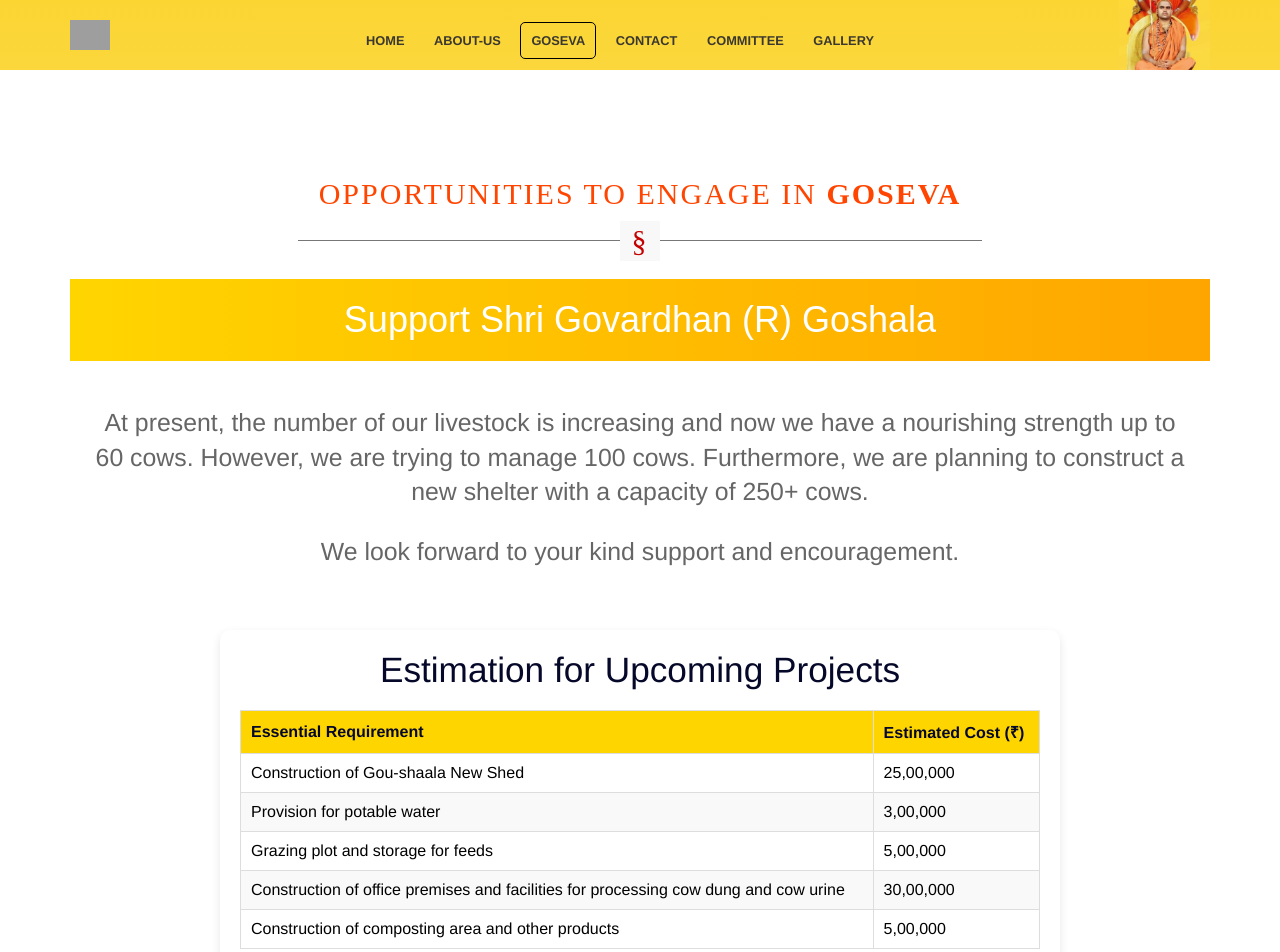
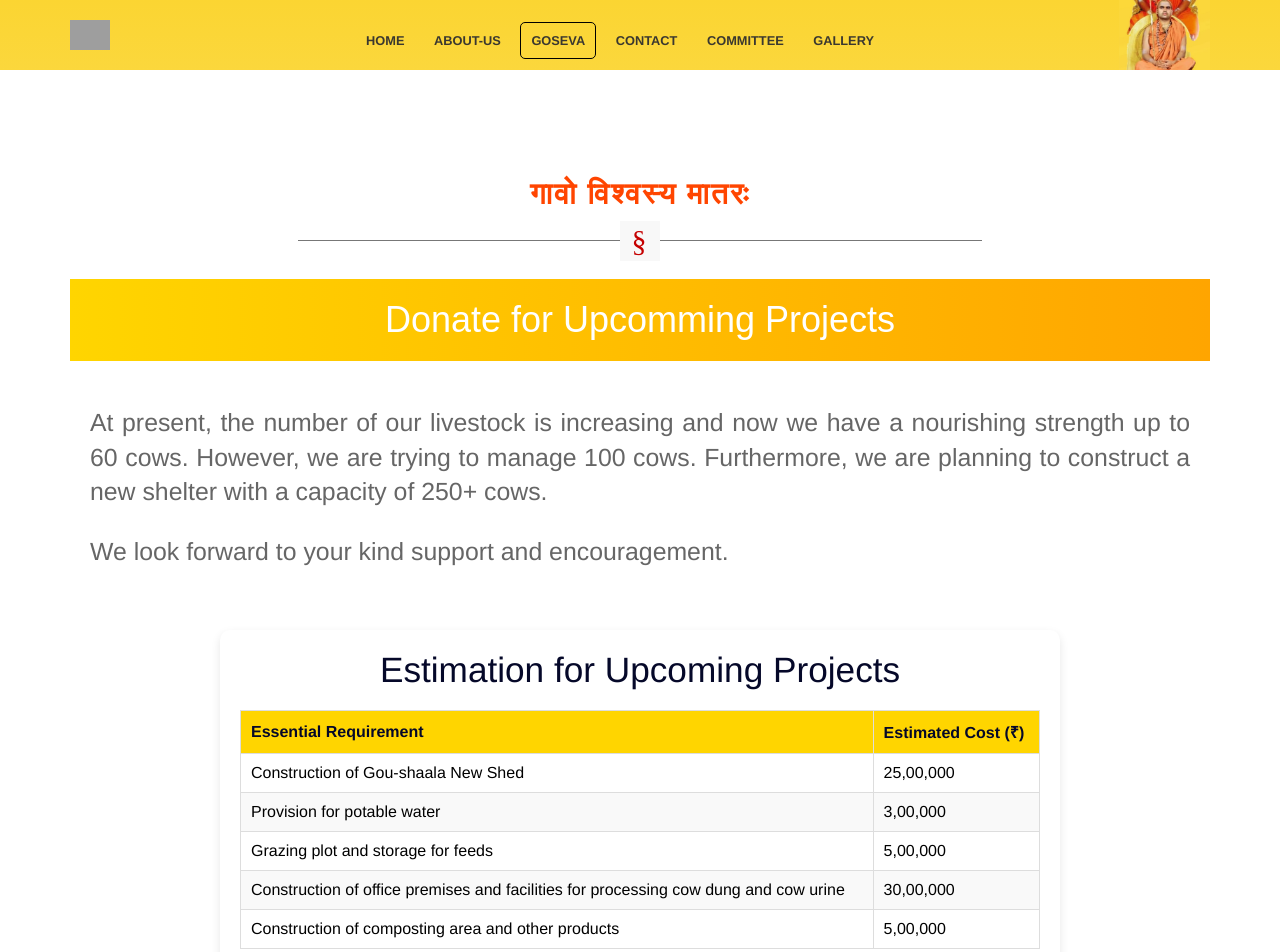
Before and after one commit to sujayadkesar/govardhana, a Jekyll site: the page built from blog/newconstruction.html, in a window 1280 px wide. Shown: the top 952 px of the page. Built offline with Jekyll 4.4.1, drawn with Linux system fonts in a browser that asks for light colours; grey boxes are pictures that could not be loaded.

Commit message:
new construction

```diff
--- a/blog/newconstruction.html
+++ b/blog/newconstruction.html
@@ -19,7 +19,7 @@ description:
 
 
 <div class="eleven">
-  <h1 style="color: orangered;">Opportunities to Engage in <strong>GoSeva</strong></h1>
+  <h1 style="color: orangered;"><strong>गावो विश्वस्य मातरः</strong></h1>
 </div>
 <br>
 
@@ -30,13 +30,13 @@ description:
     <meta name="keywords" content="GoSeva, cow adoption, donate, tax exemption, spiritual benefits">
     <style>
 
-      .header {
+      .headerr {
         text-align: center;
         background: linear-gradient(to right, #ffd500, #ffa500);
         padding: 20px 10px;
       }
 
-      .header h1 {
+      .headerr h1 {
         color: #ffffff;
         font-size: 36px;
         margin: 0;
@@ -100,11 +100,11 @@ description:
   </head>
 
   <body>
-    <div class="header">
-      <h1>Support Shri Govardhan (R) Goshala</h1>
+    <div class="headerr">
+      <h1>Donate for Upcomming Projects</h1>
     </div>
 
-    <div class="description">
+    <div class="description" style="text-align: justify;">
       <p>
         At present, the number of our livestock is increasing and now we have a nourishing strength up to 60 cows. However, we are trying to manage 100 cows.
         Furthermore, we are planning to construct a new shelter with a capacity of 250+ cows.
```
